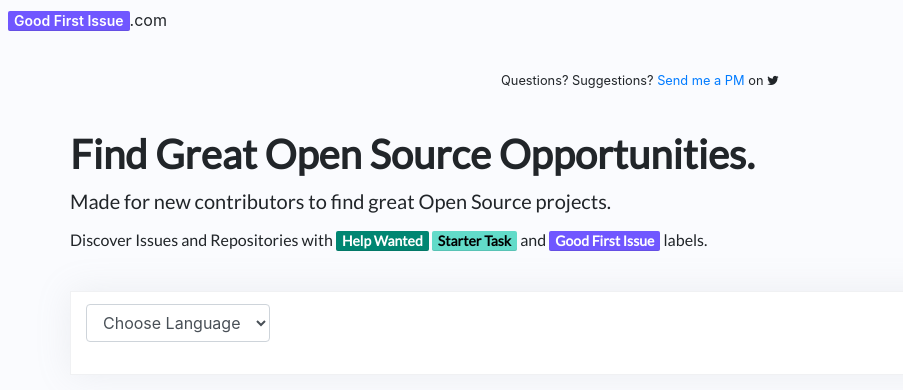
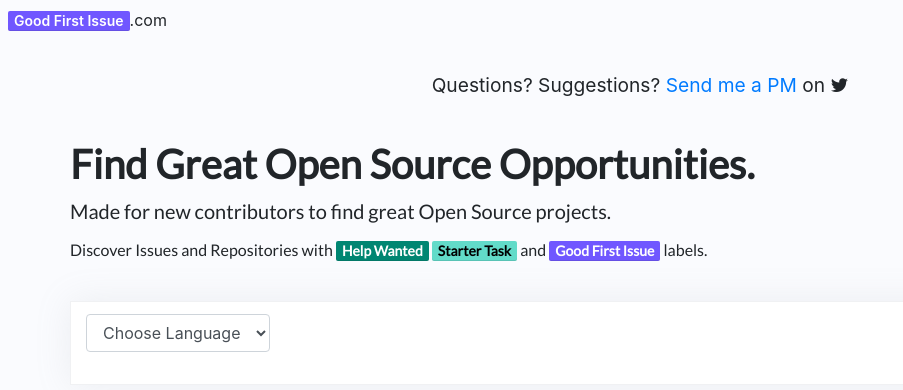
Before and after one commit to pranaykgupta/GoodFirstIssue, a website: page index.html in a window 1280 px wide. Shown: the whole page, without its empty margins (0-903 px from the left). Drawn offline with nearby package versions, Linux system fonts and the light colour scheme.

Commit message:
Improved the header text size

```diff
--- a/index.html
+++ b/index.html
@@ -147,7 +147,7 @@ display: none;
 .QuestionsSuggestions  {
 	margin-top: 1rem;
 	margin-bottom: 1rem;
-	font-size: 0.8rem;
+	font-size: 1.2rem
 }
 
 .text-muted {
```
